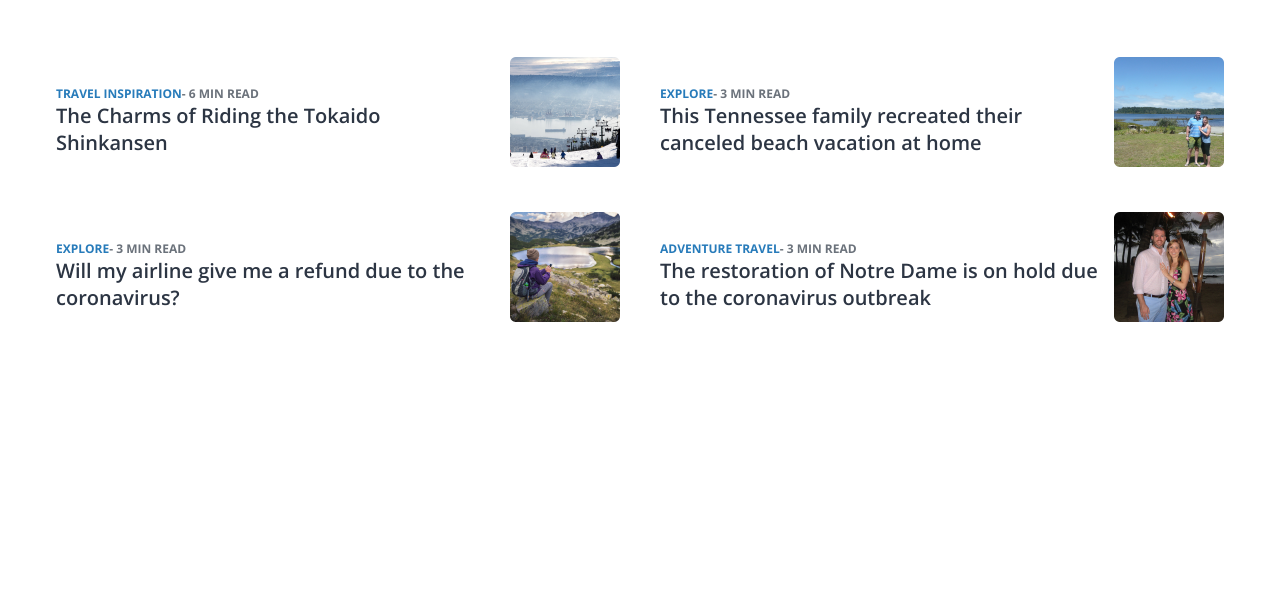
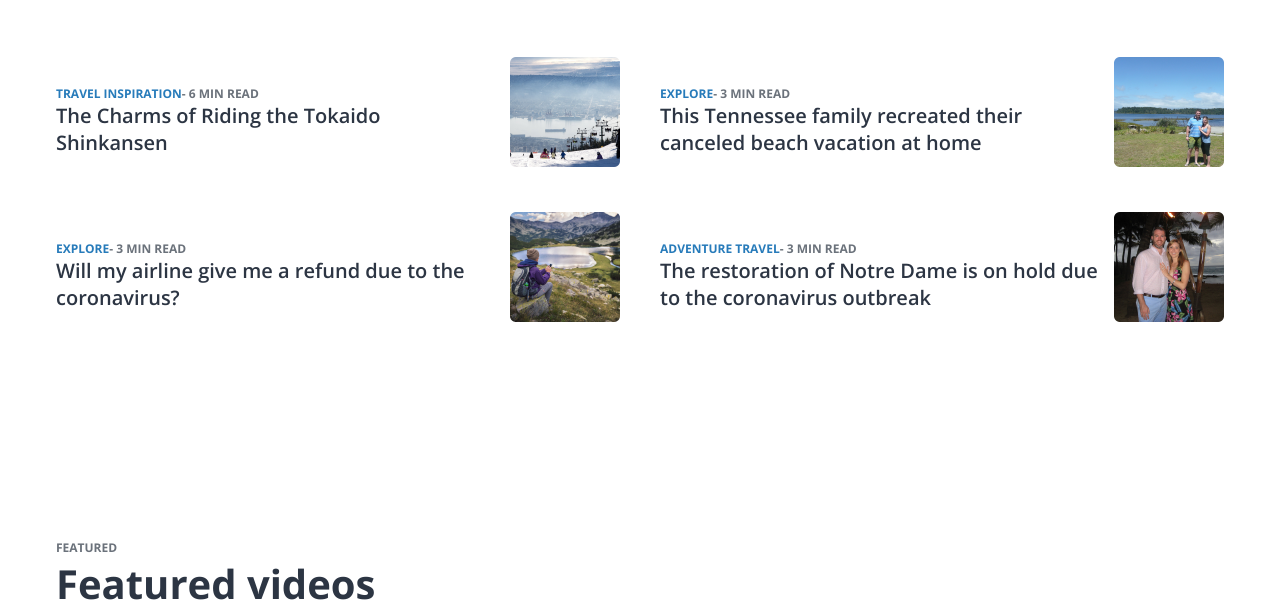
Before and after one commit to kobayashiwa/html-env03, a plain HTML site: page index.html in a window 1280 px wide. Shown: the part 1885-2496 px from the top of the page. Before the commit the page ends 2412 px from the top, so only its background shows below. Drawn offline with nearby package versions, Linux system fonts and the light colour scheme.

Commit message:
Update index.html

```diff
--- a/index.html
+++ b/index.html
@@ -194,6 +194,15 @@
         </div>
     </div>
 
+    <div class="FeaturedVideo-wrapper">
+        <div class="container">
+            <div class="heading">
+                <p class="tag">FEATURED</p>
+                <h2>Featured videos</h2>
+            </div>
+        </div>
+    </div>
+
 
 </body>
 
```
